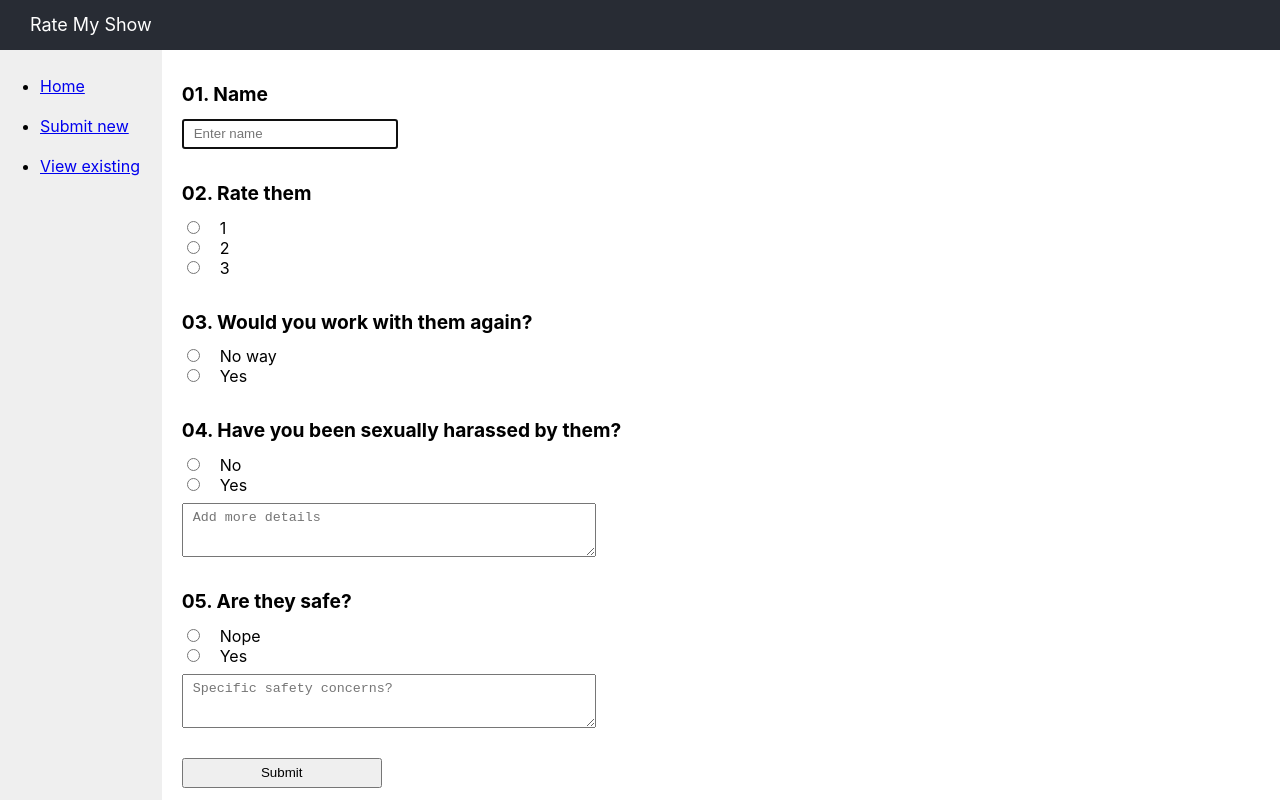
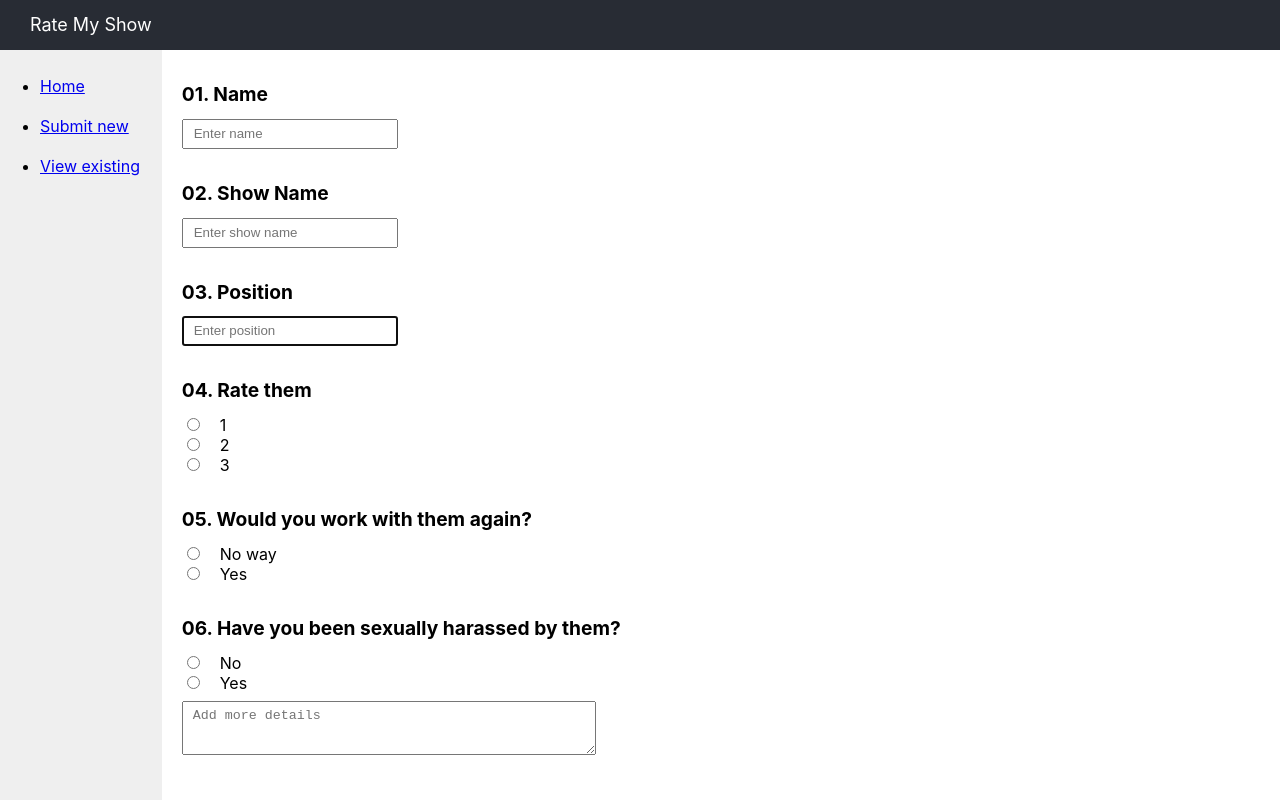
Before and after one commit to master-elodin/rate-my, a React (Create React App) app: page /submit in a window 1280 px wide. Built offline with nearby package versions, Linux system fonts and the light colour scheme.

Commit message:
more improvements to Submit

```diff
--- a/src/Submit.css
+++ b/src/Submit.css
@@ -28,6 +28,12 @@
   padding-left: 10px;
   width: 400px;
 }
+.submit__row select {
+  height: 24px;
+  line-height: 24px;
+  margin-top: 8px;
+  width: 300px;
+}
 
 .submit__row input[type=radio] {
   margin-right: 20px;
--- a/src/Submit.jsx
+++ b/src/Submit.jsx
@@ -19,7 +19,17 @@ const Submit = () => {
                  onChange={e => updateData('name', e.target.value)}/>
         </div>
         <div className={'submit__row'}>
-          <h4>02. Rate them</h4>
+          <h4>02. Show Name</h4>
+          <input type={'text'} placeholder={'Enter show name'} autoFocus={true}
+                 onChange={e => updateData('showName', e.target.value)}/>
+        </div>
+        <div className={'submit__row'}>
+          <h4>03. Position</h4>
+          <input type={'text'} placeholder={'Enter position'} autoFocus={true}
+                 onChange={e => updateData('position', e.target.value)}/>
+        </div>
+        <div className={'submit__row'}>
+          <h4>04. Rate them</h4>
           {[1, 2, 3].map(rating => (
             <label key={rating}>
               <input type={'radio'} checked={data.rating === rating} onChange={() => updateData('rating', rating)}/>
@@ -28,7 +38,7 @@ const Submit = () => {
           ))}
         </div>
         <div className={'submit__row'}>
-          <h4>03. Would you work with them again?</h4>
+          <h4>05. Would you work with them again?</h4>
           {['No way', 'Yes'].map(val => (
             <label key={val}>
               <input type={'radio'} checked={data.workWithAgain === val} onChange={() => updateData('workWithAgain', val)}/>
@@ -37,7 +47,7 @@ const Submit = () => {
           ))}
         </div>
         <div className={'submit__row'}>
-          <h4>04. Have you been sexually harassed by them?</h4>
+          <h4>06. Have you been sexually harassed by them?</h4>
           {['No', 'Yes'].map(val => (
             <label key={val}>
               <input type={'radio'} checked={data.harassed === val} onChange={() => updateData('harassed', val)}/>
@@ -47,7 +57,7 @@ const Submit = () => {
           <textarea placeholder={'Add more details'} onChange={e => updateData('harassedDetails', e.currentTarget.value)} />
         </div>
         <div className={'submit__row'}>
-          <h4>05. Are they safe?</h4>
+          <h4>07. Are they safe?</h4>
           {['Nope', 'Yes'].map(val => (
             <label key={val}>
               <input type={'radio'} checked={data.safe === val} onChange={() => updateData('safe', val)}/>
@@ -55,6 +65,17 @@ const Submit = () => {
             </label>
           ))}
           <textarea placeholder={'Specific safety concerns?'} onChange={e => updateData('safeDetails', e.currentTarget.value)} />
+        </div>
+        <div className={'submit__row'}>
+          <h4>08. Your department</h4>
+          <select onChange={e => updateData('department', e.currentTarget.value)} value={data.department}>
+            {['Department 1','Department 2','Department 3','Department 4'].map(dep =>
+              <option key={dep} value={dep}>{dep}</option>)}
+          </select>
+        </div>
+        <div className={'submit__row'}>
+          <h4>09. Additional thoughts</h4>
+          <textarea placeholder={'What\'s on your mind?'} onChange={e => updateData('freeformThoughts', e.currentTarget.value)} />
         </div>
         <div className={'submit__footer'}>
           <button type={'submit'} onClick={onSubmit}>Submit</button>
```
